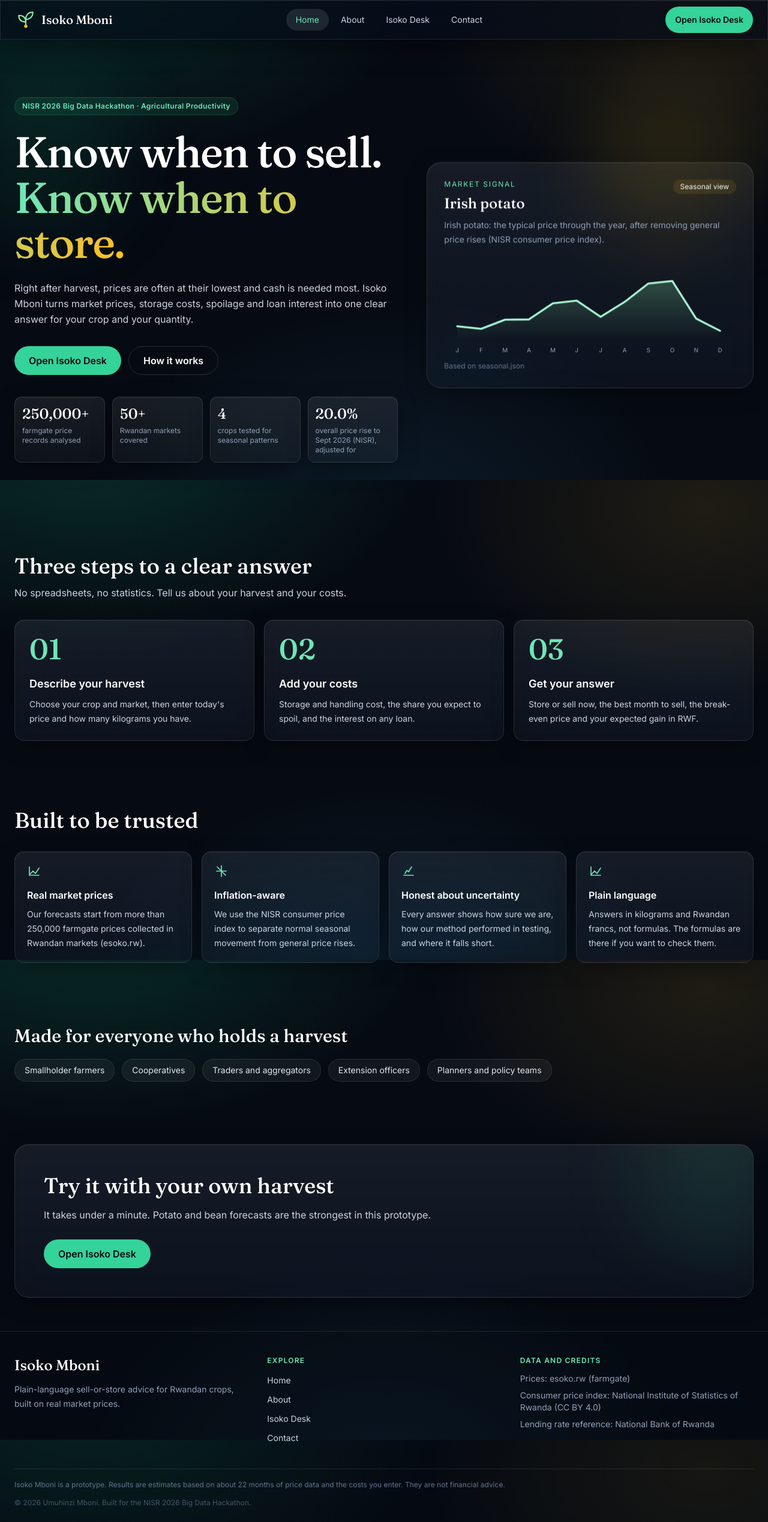
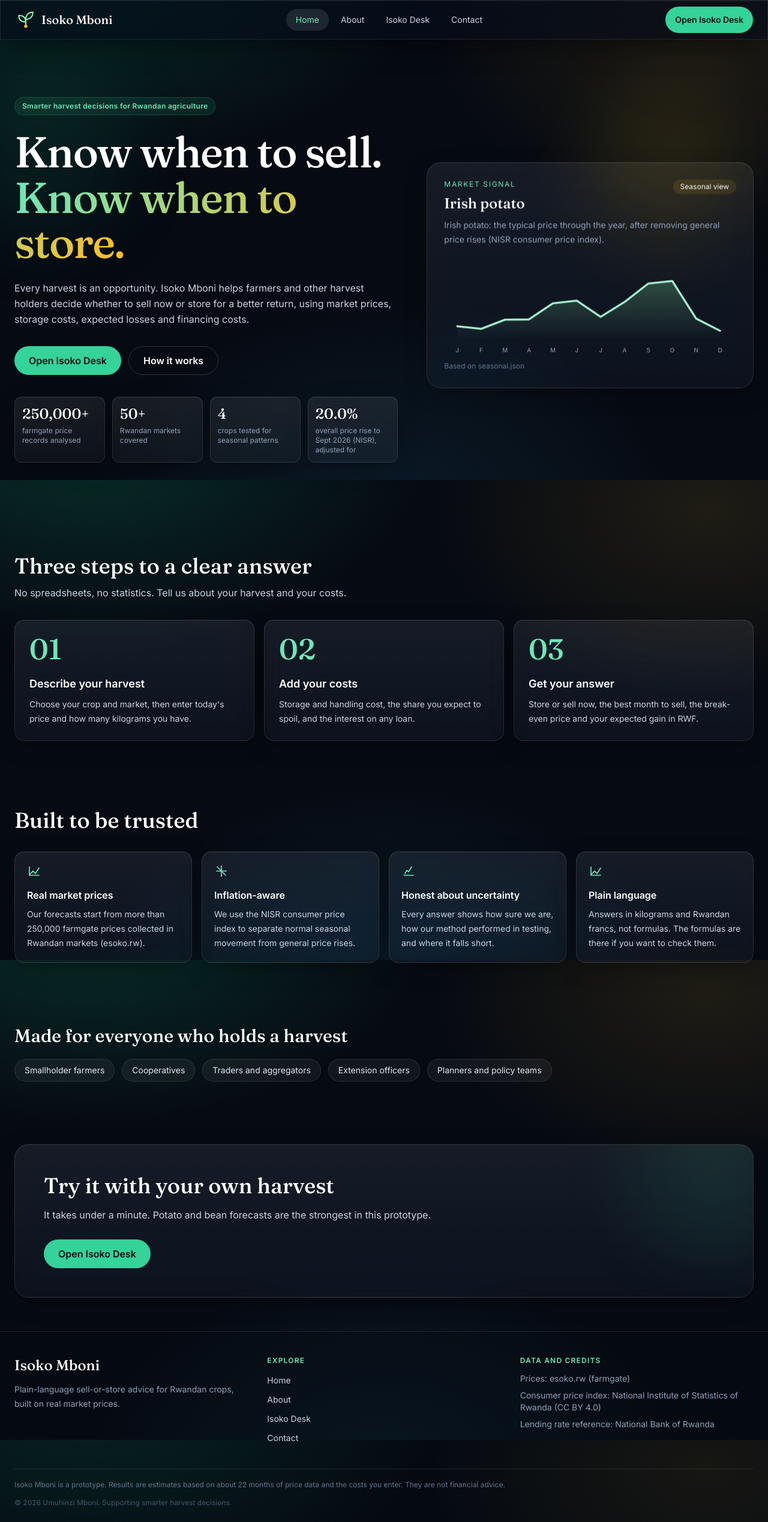
Before and after one commit to NkurunzizaEtienne/Isoko_Mboni, a React (Vite) app: page / in a window 1280 px wide. Shown: the whole page at 60% size. Built offline with nearby package versions, Linux system fonts and the light colour scheme.

Commit message:
updated data to meet to make users understand the team and project better.

```diff
--- a/src/siteContent.ts
+++ b/src/siteContent.ts
@@ -8,16 +8,17 @@
 };
 
 export const TEAM: { name: string; role: string; bio: string }[] = [
-  {
-    name: "Wonder",
-    role: "Agribusiness student, UR-CAFF",
-    bio: "Agricultural economics and agribusiness background. Builds Isoko Mboni from the data to the interface.",
+    {
+    name: "NKURUNZIZA Etienne",
+    role: "Co-founder · Agribusiness and technology",
+    bio: "Combines agricultural economics and technology to build practical digital solutions for the agricultural sector.",
   },
   {
-    name: "Etienne",
-    role: "Agribusiness student, UR-CAFF",
-    bio: "Agribusiness student at the University of Rwanda.",
-  },
+    name: "MUNYAZIKWIYE Claude",
+    role: "Co-worker · Project team",
+    bio: "Contributes to the development of Isoko Mboni and its mission to support better harvest decisions.",
+  }
+
 ];
 // ==============================================================
 
@@ -31,17 +32,16 @@
 export const SITE = {
   brand: "Isoko Mboni",
   team: "Umuhinzi Mboni",
-  tagline: "Sell now or store? Decide with the numbers.",
+  tagline: "Helping harvest holders make informed decisions about when to sell and when to store.",
   institution: "University of Rwanda (UR-CAFF)",
-  hackathon: "NISR 2026 Big Data Hackathon · Track 1: Agricultural Productivity",
 };
 
 export const HERO = {
-  eyebrow: "NISR 2026 Big Data Hackathon · Agricultural Productivity",
+  eyebrow: "Smarter harvest decisions for Rwandan agriculture",
   titleLine1: "Know when to sell.",
   titleLine2: "Know when to store.",
   subtitle:
-    "Right after harvest, prices are often at their lowest and cash is needed most. Isoko Mboni turns market prices, storage costs, spoilage and loan interest into one clear answer for your crop and your quantity.",
+    "Every harvest is an opportunity. Isoko Mboni helps farmers and other harvest holders decide whether to sell now or store for a better return, using market prices, storage costs, expected losses and financing costs.",
   ctaPrimary: "Open Isoko Desk",
   ctaSecondary: "How it works",
   previewCaption:
@@ -115,7 +115,7 @@
 export const ABOUT = {
   title: "Two agribusiness students. One question every harvest raises.",
   intro:
-    "Umuhinzi Mboni is an initiative of two agribusiness students at the University of Rwanda (UR-CAFF). We built Isoko Mboni for the NISR 2026 Big Data Hackathon, Agricultural Productivity track.",
+    "Umuhinzi Mboni is a team initiative from the University of Rwanda (UR-CAFF). We built Isoko Mboni to help farmers and other harvest holders make informed decisions about when to sell and when to store, using market data and their own costs.",
   problemTitle: "The problem",
   problem:
     "After harvest, many farmers sell immediately because they need cash, and prices are often lowest when everyone sells at once. Storing can pay, but only if the later price covers spoilage, storage costs and the interest on any loan. That is a calculation few people can do on the spot.",
@@ -185,7 +185,7 @@
   ],
   disclaimer:
     "Isoko Mboni is a prototype. Results are estimates based on about 22 months of price data and the costs you enter. They are not financial advice.",
-  copyright: "© 2026 Umuhinzi Mboni. Built for the NISR 2026 Big Data Hackathon.",
+  copyright: "© 2026 Umuhinzi Mboni. Supporting smarter harvest decisions.",
 };
 
 export const DESK = {
```
